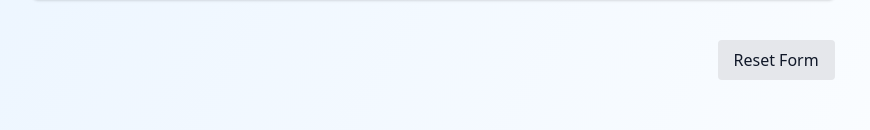
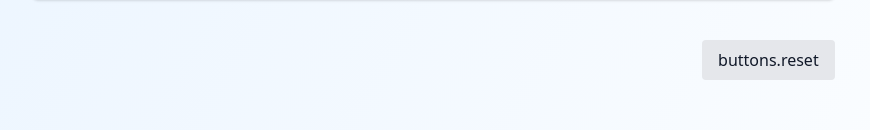
Before and after one commit to jimzord12/absence-pdf-maker, a React (Vite) app: page / in a window 1280 px wide. Shown: the part 2019-2149 px from the top of the page, without its empty margins (0-870 px from the left). Built offline with nearby package versions, Linux system fonts and the light colour scheme; what @react-pdf/renderer would draw is missing.

Commit message:
115-migrate-leave-request-form: Migrate LeaveRequestForm to use i18next translations

```diff
--- a/src/features/leave-request/ui/components/LeaveRequestForm.tsx
+++ b/src/features/leave-request/ui/components/LeaveRequestForm.tsx
@@ -2,6 +2,7 @@ import { zodResolver } from '@hookform/resolvers/zod';
 import isEqual from 'lodash/isEqual';
 import { useEffect, useRef } from 'react';
 import { FormProvider, useForm } from 'react-hook-form';
+import { useTranslation } from 'react-i18next';
 
 import { Button } from '../../../../shared/ui';
 import { LeaveRequestSchema } from '../../model/leaveRequest.schema';
@@ -15,6 +16,7 @@ import { LeaveDetailsSection } from '../sections/LeaveDetailsSection';
 import { PersonalDetailsSection } from '../sections/PersonalDetailsSection';
 
 export const LeaveRequestForm = () => {
+  const { t } = useTranslation('common');
   const profile = useLeaveRequestStore(state => state.profile);
   const leaveDraft = useLeaveRequestStore(state => state.leaveDraft);
   const setProfile = useLeaveRequestStore(state => state.setProfile);
@@ -230,7 +232,7 @@ export const LeaveRequestForm = () => {
               });
             }}
           >
-            Reset Form
+            {t('buttons.reset')}
           </Button>
         </div>
       </form>
```
Also changed, not shown: 2 other files (tests, documents, lock files or other folders).
